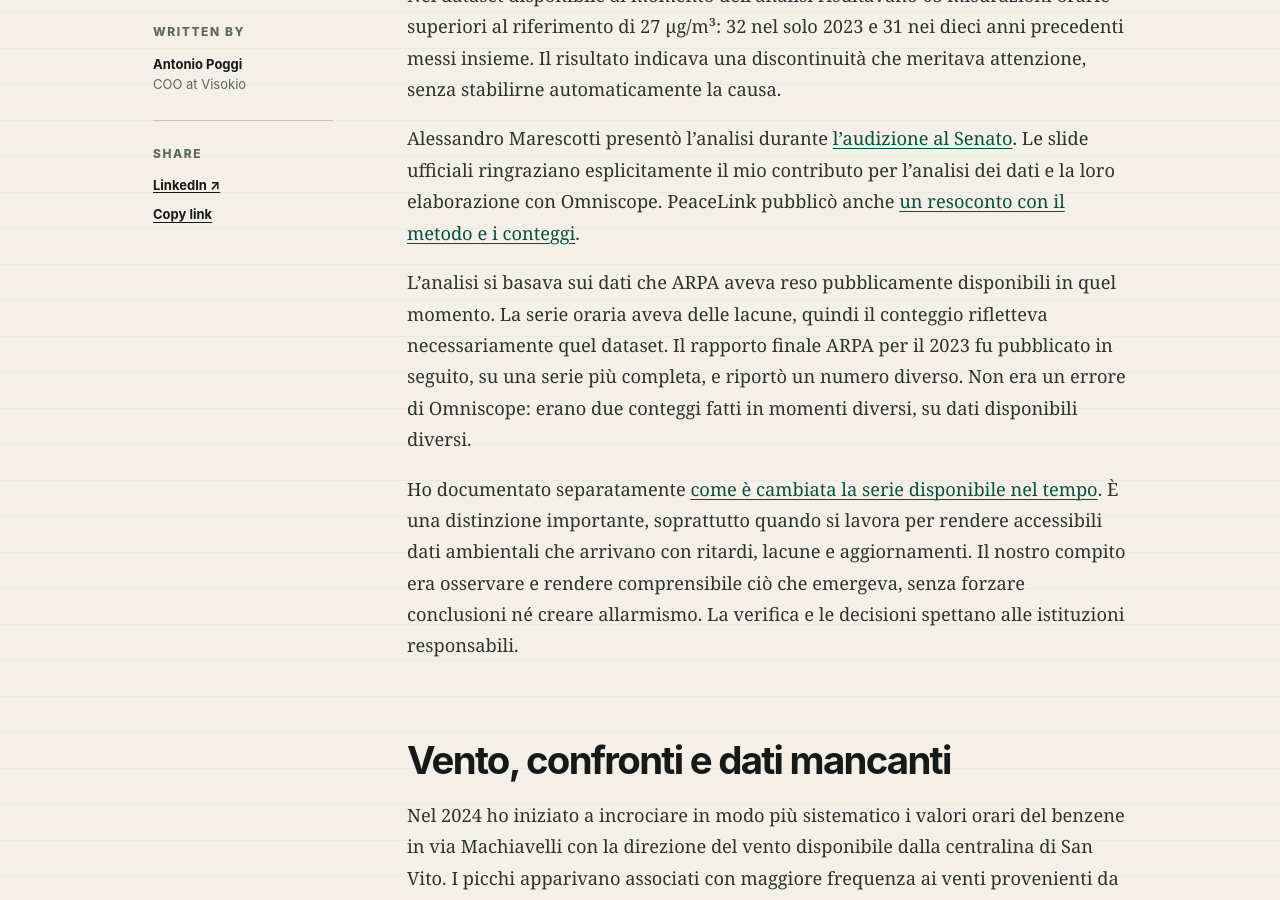
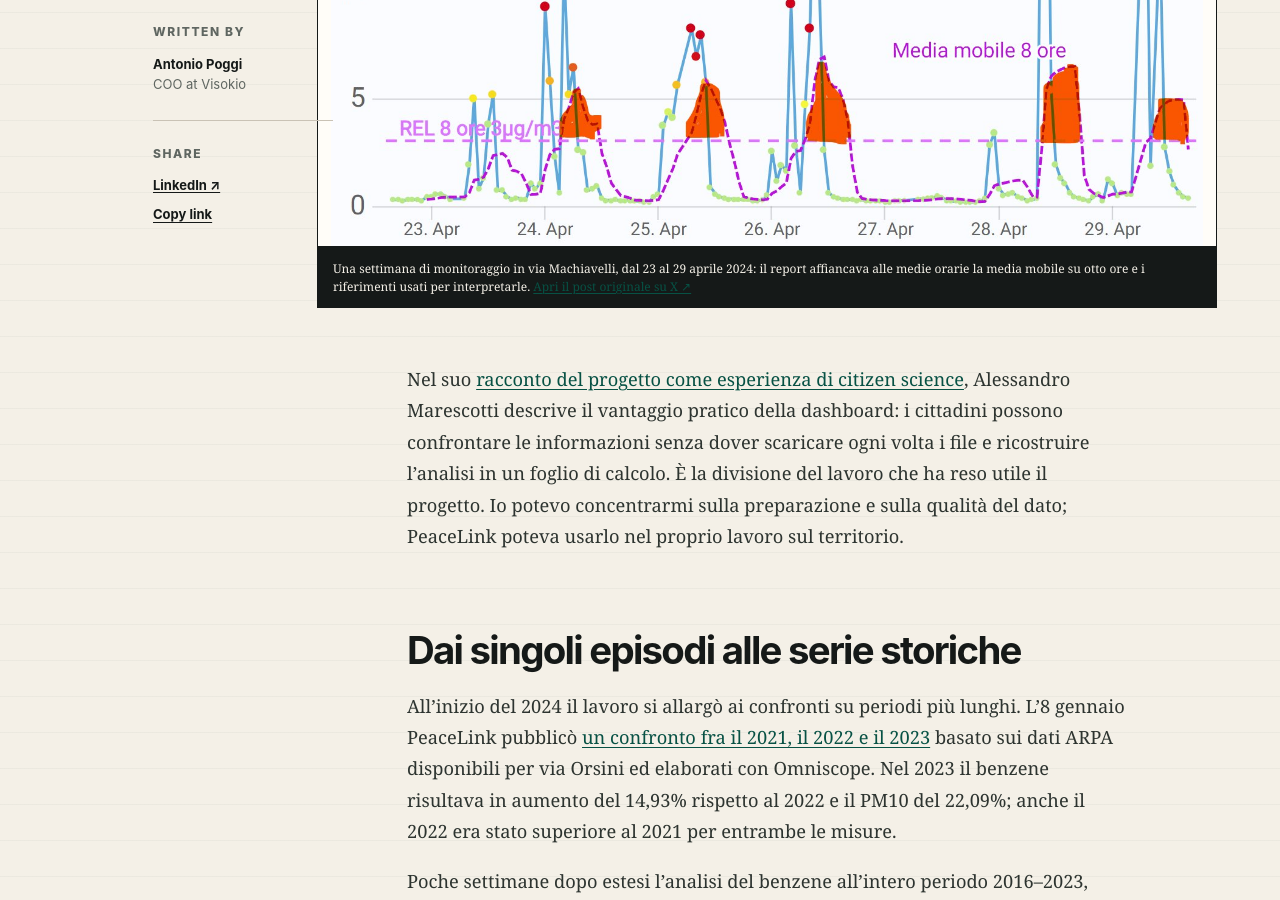
Before and after one commit to toniopoggi/toniopoggi.github.io, a Jekyll site: the page built from _articles/peacelink-dati-ambientali-taranto.md, in a window 1280 px wide and 900 px high, scrolled down 6792 px. Built offline with Jekyll 4.4.1, drawn with Linux system fonts in a browser that asks for light colours; some of the changed text lies outside the part shown.

Commit message:
Add benzene monitoring images to PeaceLink article

```diff
--- a/_articles/peacelink-dati-ambientali-taranto.md
+++ b/_articles/peacelink-dati-ambientali-taranto.md
@@ -144,6 +144,11 @@
 [Benzene](https://omniscope.app/Air+Pollution/Italy/Taranto.iox/r/Benzene/)
 permettono ancora oggi di passare dall'avviso all'analisi che lo ha generato.
 
+<figure>
+  <img src="{{ '/assets/images/articles/benzene-monitoring-taranto-january-2023.jpg' | relative_url }}" alt="Report Omniscope del 15 gennaio 2023 con le medie orarie del benzene nelle centraline Adige, CISI e via Machiavelli e la loro posizione sulla mappa di Taranto" width="2048" height="1023" loading="lazy">
+  <figcaption>Il monitoraggio del 15 gennaio 2023 confrontava le medie orarie del benzene in tre centraline e manteneva visibile il contesto geografico. <a href="https://x.com/toniopoggi/status/1614616366610268160">Apri il post originale su X ↗</a></figcaption>
+</figure>
+
 Nel febbraio 2023 Alessandro raccontò questo modo di lavorare a modo suo, con
 parecchia ironia, in
 [“Antonio e i picchi del benzene”](https://www.peacelink.it/lds/a/49359.html).
@@ -177,6 +182,11 @@
 e da altre testate. Prima di alcuni interventi preparavo grafici aggiornati,
 controllavo l'orario dei picchi, la direzione del vento, le lacune nei dati e
 l'eventuale presenza dello stesso fenomeno in più centraline.
+
+<figure>
+  <img src="{{ '/assets/images/articles/benzene-via-machiavelli-april-2024.jpg' | relative_url }}" alt="Grafico Omniscope delle medie orarie e della media mobile su otto ore del benzene in via Machiavelli dal 23 al 29 aprile 2024, con i riferimenti dichiarati nel report" width="1433" height="1213" loading="lazy">
+  <figcaption>Una settimana di monitoraggio in via Machiavelli, dal 23 al 29 aprile 2024: il report affiancava alle medie orarie la media mobile su otto ore e i riferimenti usati per interpretarle. <a href="https://x.com/toniopoggi/status/1785003707244912891">Apri il post originale su X ↗</a></figcaption>
+</figure>
 
 Nel suo
 [racconto del progetto come esperienza di citizen science](https://www.peacelink.it/citizenscience/a/50007.html),
```
Also changed, not shown: assets/images/articles/benzene-monitoring-taranto-january-2023.jpg (added), assets/images/articles/benzene-via-machiavelli-april-2024.jpg (added).
